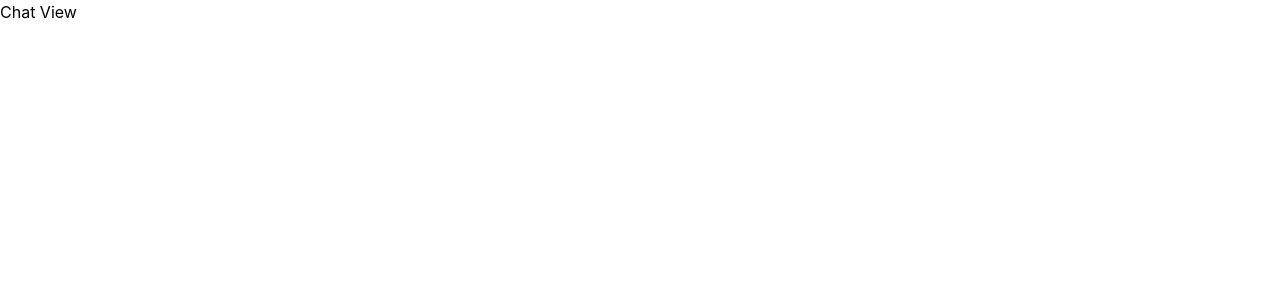
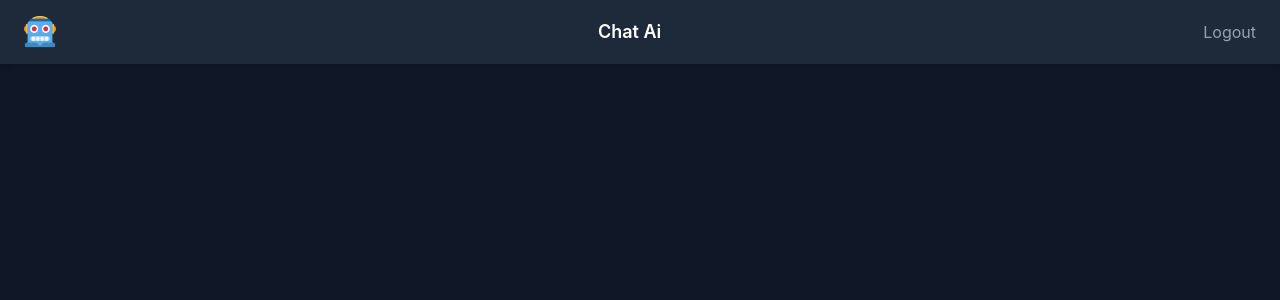
Before and after one commit to Richard-Inda/ai-chat, a Vue app in the folder chat-ai-ui/: page /chat in a window 1280 px wide. Shown: the top 300 px of the page. Built offline with nearby package versions, Linux system fonts and the light colour scheme.

Commit message:
Created header and log out feature

```diff
--- /dev/null
+++ b/chat-ai-ui/src/components/Header.vue
@@ -0,0 +1,21 @@
+<script setup lang="ts">
+import robotImage from '../assets/robot.png';
+import { useUserStore } from '../stores/user';
+import { useRouter } from 'vue-router';
+
+const userStore=useUserStore();
+const router=useRouter();
+
+const logout=()=>{
+    userStore.logout();
+    router.push('/');
+};
+</script>
+
+<template>
+    <div class="py-4 px-6 bg-gray-800 shadow-md flex items-center justify-between">
+        <img :src="robotImage" alt="Chat Ai" class="w-8 h-8">
+        <h1 class="text-lg font-semibold">Chat Ai</h1>
+        <button @click="logout" class="text-gray-400 hover:text-white">Logout</button>
+    </div>
+</template>
--- a/chat-ai-ui/src/views/ChatView.vue
+++ b/chat-ai-ui/src/views/ChatView.vue
@@ -1,5 +1,9 @@
-<script setup lang="ts"></script>
+<script setup lang="ts">
+import Header from '../components/Header.vue';
+</script>
 
 <template>
-    <h1>Chat View</h1>
+    <div class="flex flex-col h-screen bg-gray-900 text-white">
+        <Header />
+    </div>
 </template>
```
